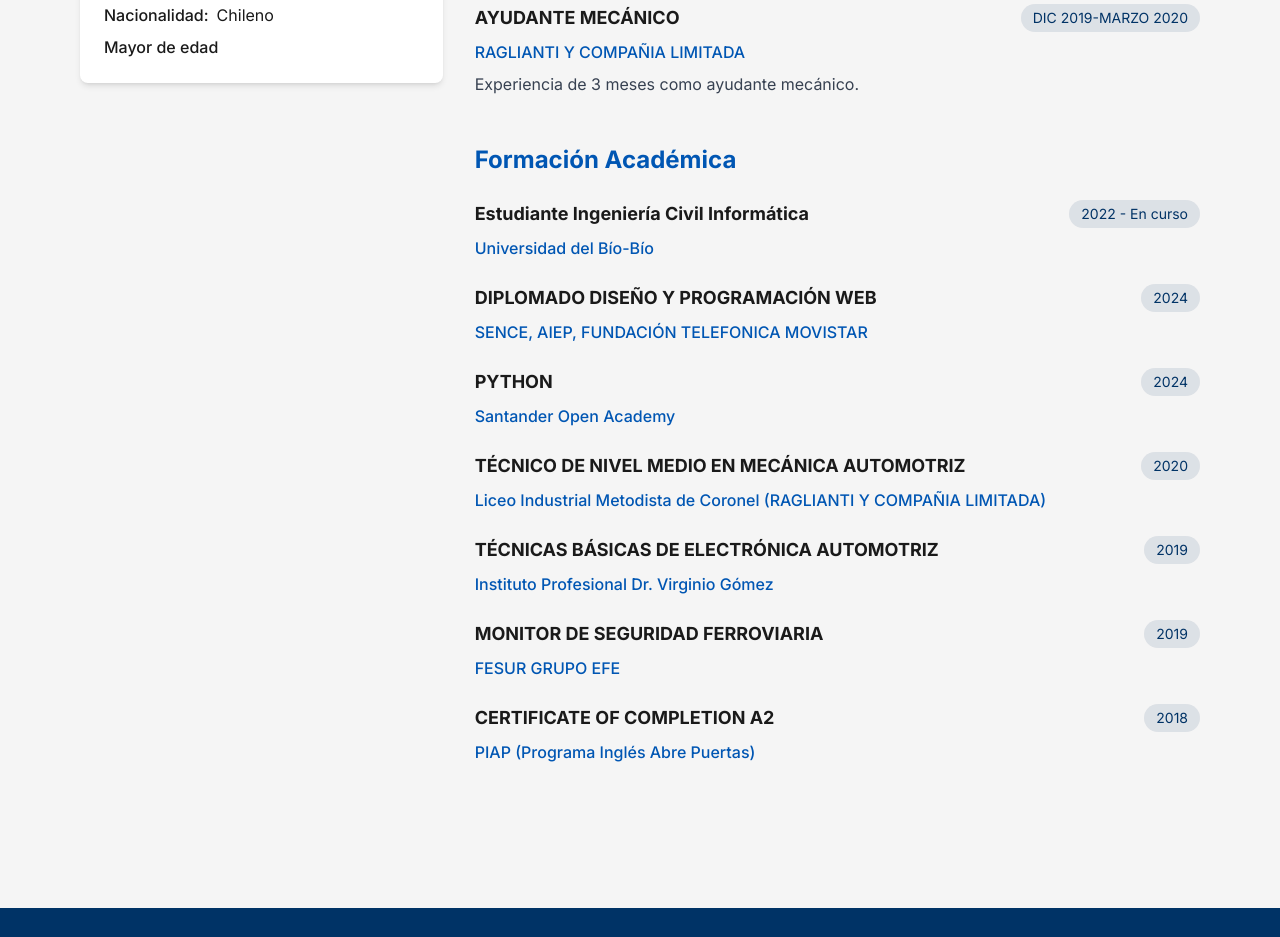
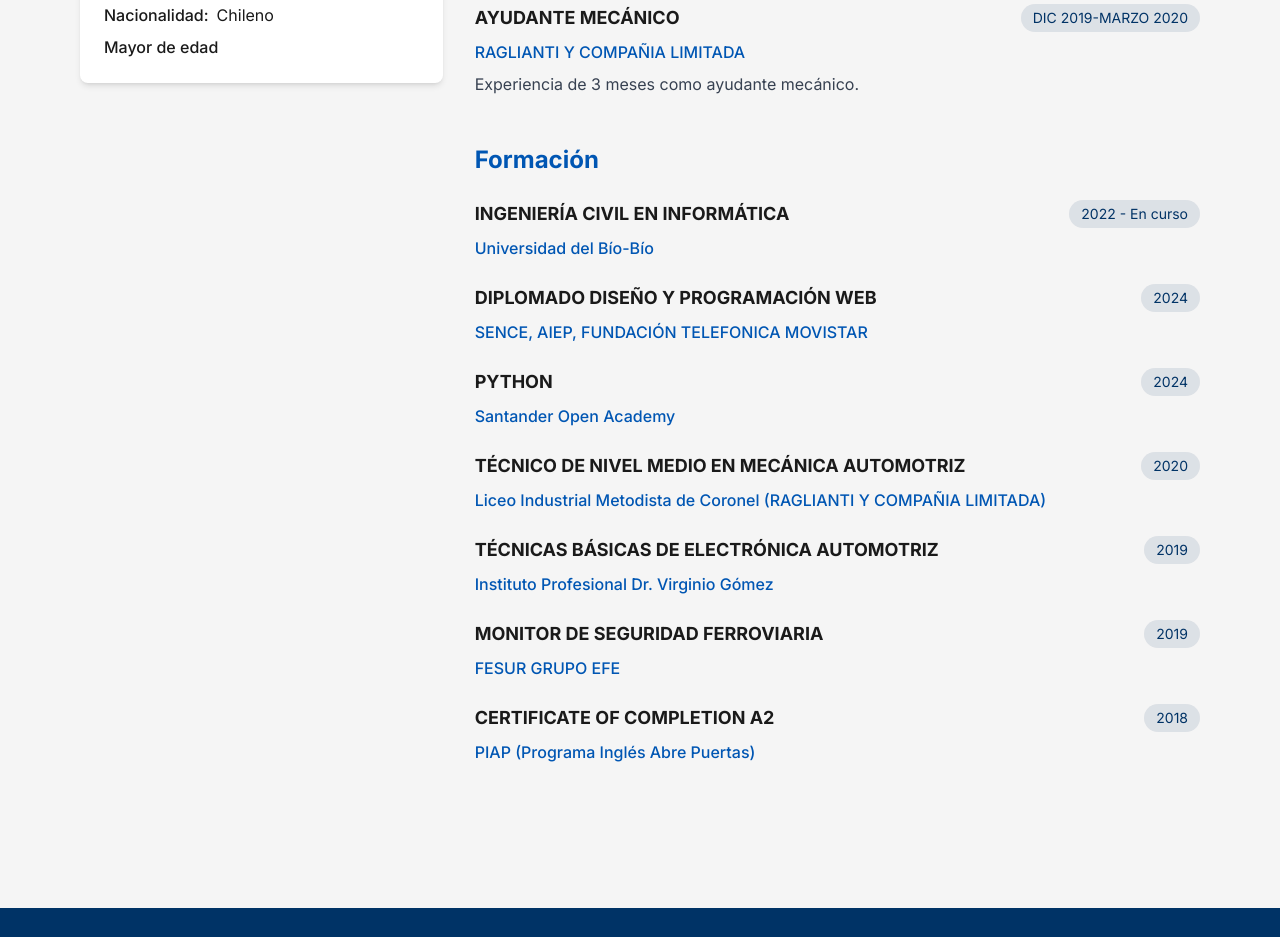
Before and after one commit to 7ouzz-coder/7ouzz-coder.github.io, an Astro site: page /about in a window 1280 px wide. Shown: the part 882-1819 px from the top of the page. Built offline with nearby package versions, Linux system fonts and the light colour scheme; Astro itself is replaced by a stand-in of ours.

Commit message:
Dejandolo más formal

```diff
--- a/src/pages/about.astro
+++ b/src/pages/about.astro
@@ -32,7 +32,7 @@ const experiences = [
 const education = [
   {
     company: 'Universidad del Bío-Bío',
-    position: 'Estudiante Ingeniería Civil Informática',
+    position: 'INGENIERÍA CIVIL EN INFORMÁTICA',
     period: '2022 - En curso'
   },
   {
@@ -143,7 +143,7 @@ const education = [
           </div>
 
           <div class="mb-12">
-            <h2 class="text-2xl font-bold mb-6 text-primary">Formación Académica</h2>
+            <h2 class="text-2xl font-bold mb-6 text-primary">Formación</h2>
             {education.map(edu => (
               <ExperienceCard {...edu} />
             ))}
--- a/src/pages/index.astro
+++ b/src/pages/index.astro
@@ -28,10 +28,10 @@ const skills = [
             <span class="inline-block ml-2">Soy Guillermo</span>
           </h1>
           <h2 class="text-2xl sm:text-3xl font-medium mb-6 text-secondary animate-on-scroll">
-            Estudiante Ingeniería Civil Informática
+            Desarrollador de Software
           </h2>
           <p class="text-gray-700 text-lg mb-8 animate-on-scroll">
-            Todavia no se que poner aquí XD
+            Llevo 1 año desarrollando apps moviles, apps de escritorio y otras soluciones informáticas, en las cuales use distintas tecnologías y lenguajes de programación.
           </p>
           <div class="flex flex-wrap gap-4 animate-on-scroll">
             <a href="/about" class="btn">
```
